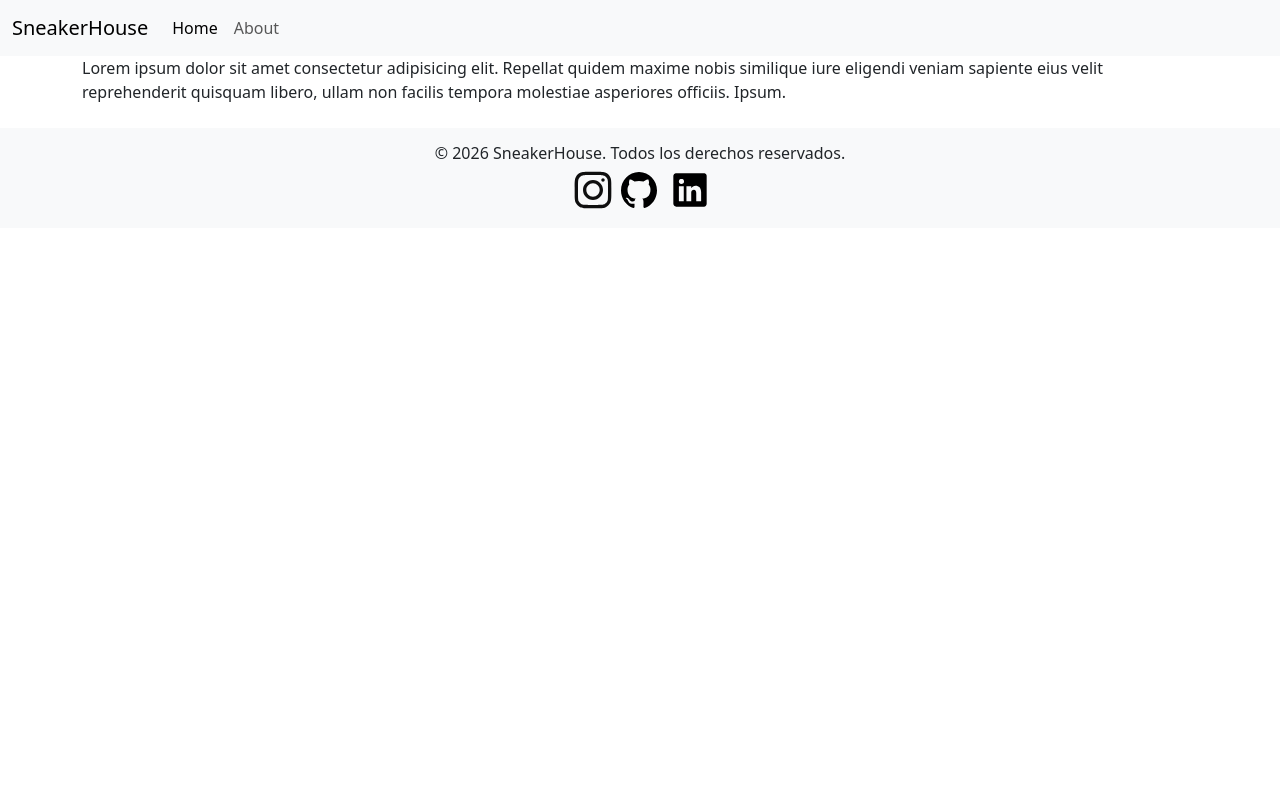
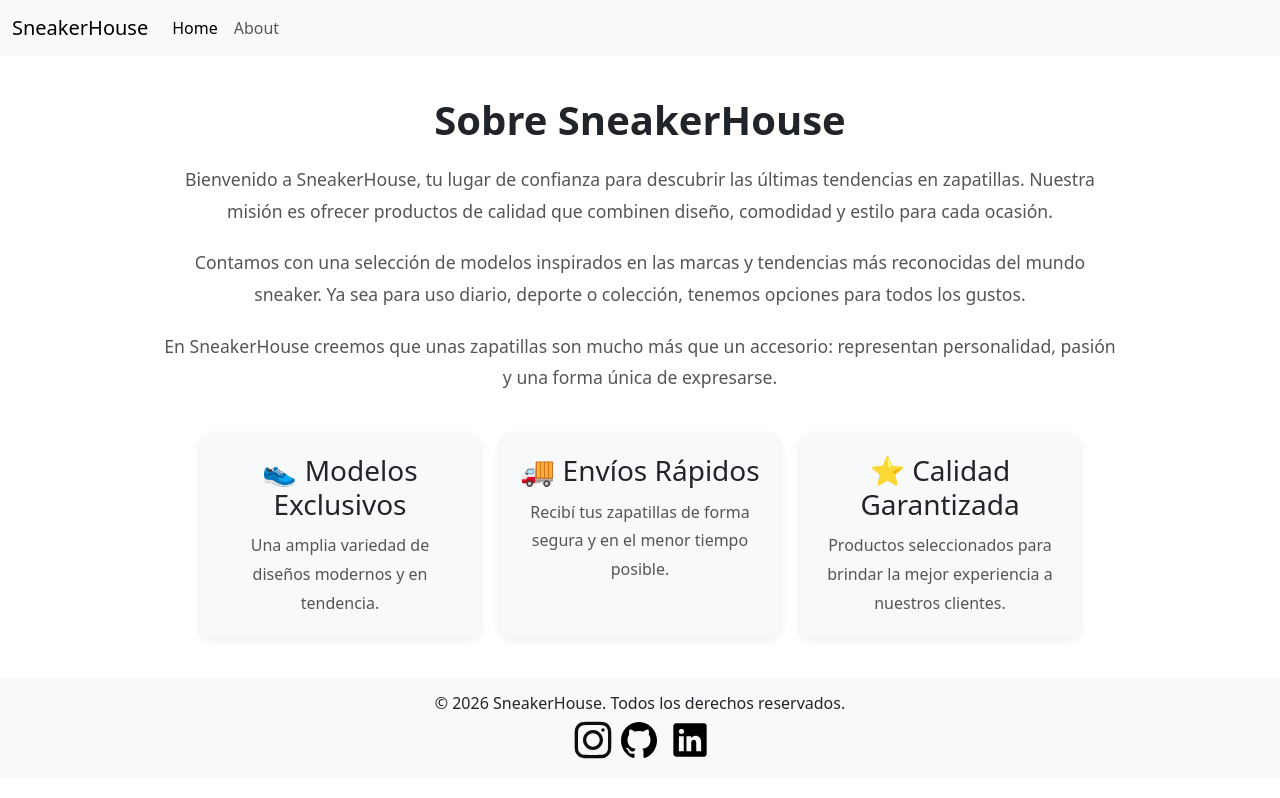
Before and after one commit to Nico-escudero/SneakerHouse, an Angular app: page /about in a window 1280 px wide. Built offline with nearby package versions, Linux system fonts and the light colour scheme.

Commit message:
add about

```diff
--- a/src/app/sneaker-house-about/sneaker-house-about.html
+++ b/src/app/sneaker-house-about/sneaker-house-about.html
@@ -1,3 +1,38 @@
-<p>Lorem ipsum dolor sit amet consectetur adipisicing elit. Repellat quidem maxime nobis similique iure eligendi veniam
-    sapiente eius velit reprehenderit quisquam libero, ullam non facilis tempora molestiae asperiores officiis. Ipsum.
-</p>
+<section class="about-container">
+    <h1>Sobre SneakerHouse</h1>
+
+    <p>
+        Bienvenido a SneakerHouse, tu lugar de confianza para descubrir las
+        últimas tendencias en zapatillas. Nuestra misión es ofrecer productos
+        de calidad que combinen diseño, comodidad y estilo para cada ocasión.
+    </p>
+
+    <p>
+        Contamos con una selección de modelos inspirados en las marcas y
+        tendencias más reconocidas del mundo sneaker. Ya sea para uso diario,
+        deporte o colección, tenemos opciones para todos los gustos.
+    </p>
+
+    <p>
+        En SneakerHouse creemos que unas zapatillas son mucho más que un
+        accesorio: representan personalidad, pasión y una forma única de
+        expresarse.
+    </p>
+
+    <div class="about-features">
+        <div class="feature-card">
+            <h3>👟 Modelos Exclusivos</h3>
+            <p>Una amplia variedad de diseños modernos y en tendencia.</p>
+        </div>
+
+        <div class="feature-card">
+            <h3>🚚 Envíos Rápidos</h3>
+            <p>Recibí tus zapatillas de forma segura y en el menor tiempo posible.</p>
+        </div>
+
+        <div class="feature-card">
+            <h3>⭐ Calidad Garantizada</h3>
+            <p>Productos seleccionados para brindar la mejor experiencia a nuestros clientes.</p>
+        </div>
+    </div>
+</section>
--- a/src/app/sneaker-house-about/sneaker-house-about.scss
+++ b/src/app/sneaker-house-about/sneaker-house-about.scss
@@ -0,0 +1,49 @@
+.about-container {
+    max-width: 1000px;
+    margin: 40px auto;
+    padding: 0 20px;
+    text-align: center;
+}
+
+.about-container h1 {
+    margin-bottom: 20px;
+    font-size: 2.5rem;
+    font-weight: 700;
+}
+
+.about-container p {
+    font-size: 1.1rem;
+    line-height: 1.8;
+    margin-bottom: 20px;
+    color: #555;
+}
+
+.about-features {
+    display: flex;
+    justify-content: center;
+    gap: 20px;
+    flex-wrap: wrap;
+    margin-top: 40px;
+}
+
+.feature-card {
+    width: 280px;
+    padding: 20px;
+    border-radius: 12px;
+    background-color: #f8f9fa;
+    box-shadow: 0 2px 10px rgba(0, 0, 0, 0.08);
+    transition: transform 0.3s ease;
+}
+
+.feature-card:hover {
+    transform: translateY(-5px);
+}
+
+.feature-card h3 {
+    margin-bottom: 10px;
+}
+
+.feature-card p {
+    margin: 0;
+    font-size: 1rem;
+}
```
